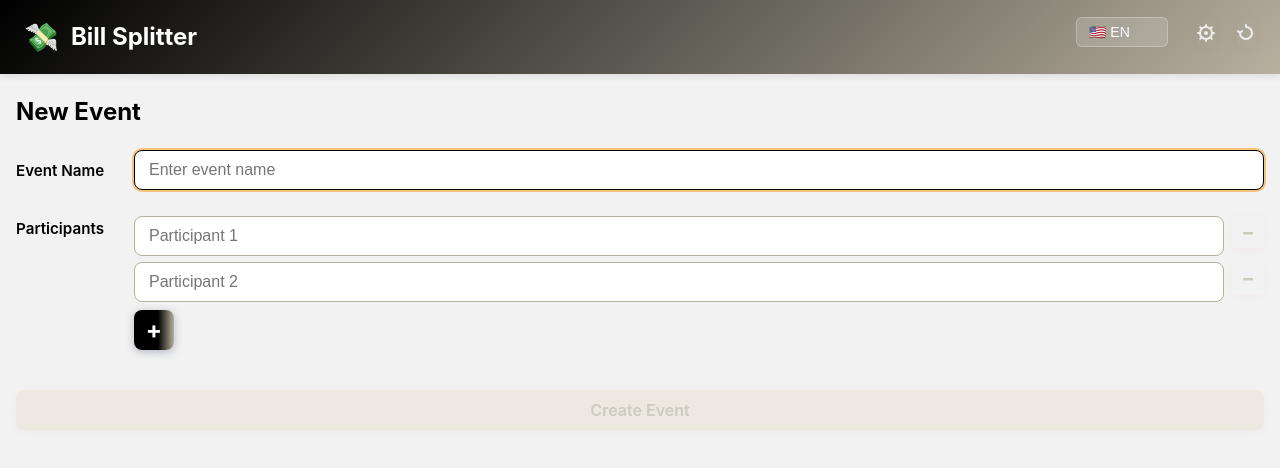
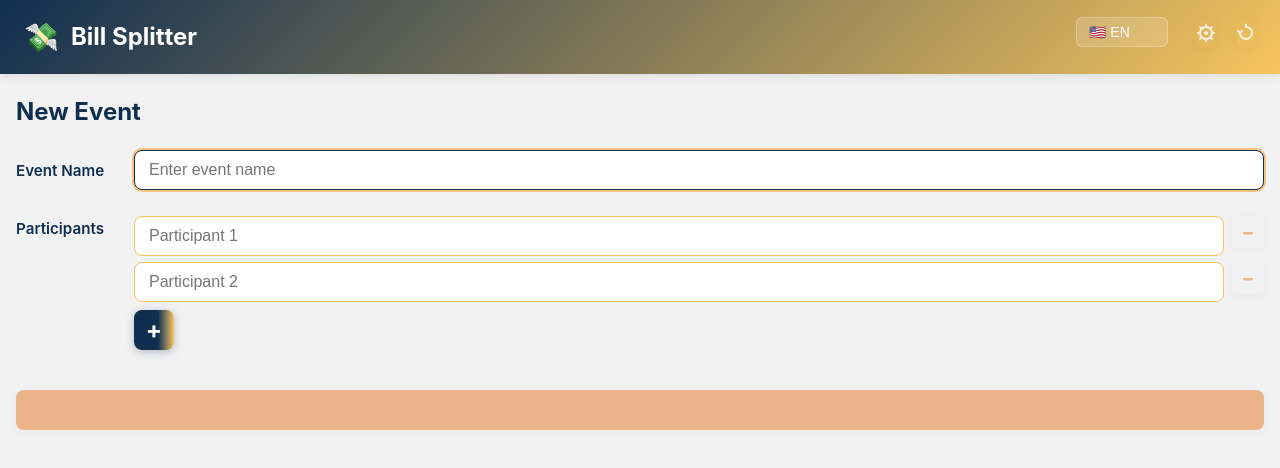
Before and after one commit to phdwight/workspace, a React (Vite) app in the folder frontend/: page / in a window 1280 px wide. Shown: the top 468 px of the page. Built offline with nearby package versions, Linux system fonts and the light colour scheme.

Commit message:
feat: Update theme colors for improved aesthetics and consistency across components

```diff
--- a/frontend/src/App.css
+++ b/frontend/src/App.css
@@ -9,17 +9,17 @@
 
 :root {
   --text-light: #ffffff;
-  --danger: #d32f2f;
+  --danger: #BE3D2A;
 
   /* Theme variables - primary source of truth for theming */
   --theme-bg: #F2F2F2;
-  --theme-primary: #000000;
-  --theme-secondary: #B6B09F;
-  --theme-accent: #EAE4D5;
+  --theme-primary: #102E50;
+  --theme-secondary: #F5C45E;
+  --theme-accent: #E78B48;
   --theme-card: #ffffff;
-  --theme-font: #000000;
-  --theme-muted: #B6B09F;
-  --error-bg: #ffebee;
+  --theme-font: #102E50;
+  --theme-muted: #E78B48;
+  --error-bg: #BE3D2A;
 }
 
 /* Base theme application utility classes - using higher specificity instead of !important */
@@ -42,13 +42,13 @@ body .theme-gradient,
 
 body .btn-gradient,
 .App .btn-gradient {
-  background: linear-gradient(90deg, var(--theme-primary, #000000) 60%, var(--theme-secondary, #B6B09F) 100%);
+  background: linear-gradient(90deg, var(--theme-primary, #102E50) 60%, var(--theme-secondary, #F5C45E) 100%);
   color: var(--theme-card);
 }
 
 body .btn-gradient:hover,
 .App .btn-gradient:hover {
-  background: linear-gradient(90deg, var(--theme-secondary, #B6B09F) 40%, var(--theme-primary, #000000) 100%);
+  background: linear-gradient(90deg, var(--theme-secondary, #F5C45E) 40%, var(--theme-primary, #102E50) 100%);
 }
 
 body .theme-card,
@@ -63,7 +63,7 @@ body,
 .App {
   background: var(--theme-bg, #F2F2F2);
   background-color: var(--theme-bg, #F2F2F2);
-  color: var(--theme-font, #000000);
+  color: var(--theme-font, #102E50);
 }
 
 body, .App {
@@ -76,15 +76,15 @@ body, .App {
 /* Primary Theme (Default) */
 body.primary {
   --theme-bg: #F2F2F2;
-  --theme-primary: #000000;
-  --theme-secondary: #B6B09F;
-  --theme-accent: #EAE4D5;
-  --theme-accent-light: rgba(234, 228, 213, 0.3);
-  --theme-accent-lighter: rgba(234, 228, 213, 0.5);
+  --theme-primary: #102E50;
+  --theme-secondary: #F5C45E;
+  --theme-accent: #E78B48;
+  --theme-accent-light: rgba(231, 139, 72, 0.3);
+  --theme-accent-lighter: rgba(231, 139, 72, 0.5);
   --theme-card: #ffffff;
-  --theme-font: #000000;
-  --theme-muted: #B6B09F;
-  --error-bg: #ffebee;
+  --theme-font: #102E50;
+  --theme-muted: #E78B48;
+  --error-bg: #BE3D2A;
 }
 
 /* Secondary Theme (Dark/Alternative) */
@@ -196,7 +196,7 @@ body .event-list {
   background: var(--theme-card, #fff);
   border-radius: 10px;
   box-shadow: 0 2px 8px #0001;
-  color: var(--theme-font, #000000);
+  color: var(--theme-font, #102E50);
 }
 
 .input, input[type="text"], input[type="email"], input[type="number"], select, textarea {
@@ -206,7 +206,7 @@ body .event-list {
   border-radius: 8px;
   font-size: 1rem;
   background: var(--theme-card);
-  color: var(--theme-primary, #000000);
+  color: var(--theme-primary, #102E50);
   transition: border 0.2s, color 0.2s;
   margin-bottom: 10px;
   outline: none;
@@ -242,7 +242,7 @@ body .delete-btn {
   font-weight: 600;
   padding: 10px 18px;
   border: none;
-  background: linear-gradient(90deg, var(--theme-primary, #000000) 60%, var(--theme-secondary, #B6B09F) 100%);
+  background: linear-gradient(90deg, var(--theme-primary, #102E50) 60%, var(--theme-secondary, #F5C45E) 100%);
   color: var(--theme-card);
   box-shadow: 0 2px 8px rgba(187, 62, 0, 0.08);
   transition: background 0.2s, box-shadow 0.2s, transform 0.1s;
@@ -255,7 +255,7 @@ body .submit-btn:hover,
 body .add-btn:hover,
 body .remove-btn:hover,
 body .delete-btn:hover {
-  background: linear-gradient(90deg, var(--theme-secondary, #B6B09F) 40%, var(--theme-primary, #000000) 100%);
+  background: linear-gradient(90deg, var(--theme-secondary, #F5C45E) 40%, var(--theme-primary, #102E50) 100%);
   transform: translateY(-2px) scale(1.03);
   box-shadow: 0 4px 16px rgba(187, 62, 0, 0.12);
 }
@@ -459,7 +459,7 @@ select:focus-visible {
   width: 16px;
   height: 16px;
   border: 2px solid #f3f3f3;
-  border-top: 2px solid var(--theme-primary, #000000);
+  border-top: 2px solid var(--theme-primary, #102E50);
   border-radius: 50%;
   animation: spin 1s linear infinite;
 }
@@ -582,13 +582,13 @@ select:focus-visible {
   border-radius: 4px;
   font-size: 14px;
   background: var(--theme-card, #fff);
-  color: var(--theme-font, #000000);
+  color: var(--theme-font, #102E50);
 }
 
 .expense-filter-controls input:focus,
 .expense-filter-controls select:focus {
   outline: none;
-  border-color: var(--theme-primary, #000000);
+  border-color: var(--theme-primary, #102E50);
   box-shadow: 0 0 0 2px rgba(33, 53, 85, 0.1);
 }
 
@@ -601,7 +601,7 @@ select:focus-visible {
   text-align: center;
   font-size: 16px;
   font-weight: bold;
-  color: var(--theme-font, #000000);
+  color: var(--theme-font, #102E50);
 }
 
 .expense-category-tag {
--- a/frontend/src/index.css
+++ b/frontend/src/index.css
@@ -50,11 +50,11 @@ button:focus-visible {
 
 @media (prefers-color-scheme: light) {
   :root {
-    color: var(--theme-font, #000000);
+    color: var(--theme-font, #102E50);
     background-color: var(--theme-bg, #F2F2F2);
   }
   a:hover {
-    color: var(--theme-secondary, #B6B09F);
+    color: var(--theme-secondary, #F5C45E);
   }
   button {
     background-color: var(--theme-card, #ffffff);
```
